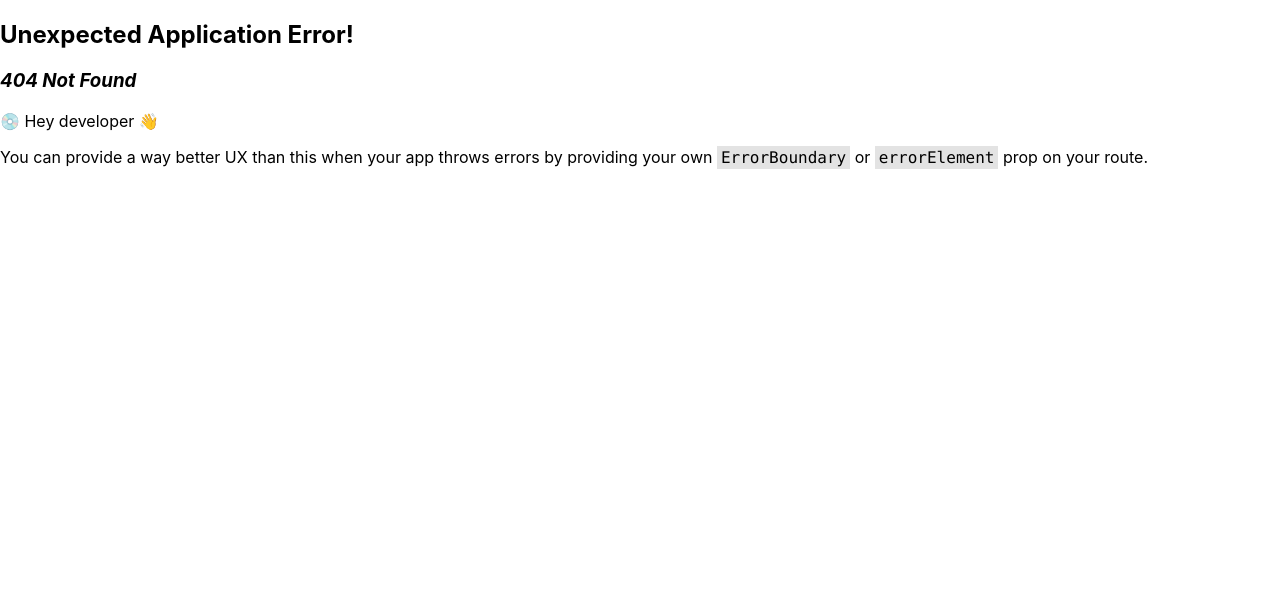
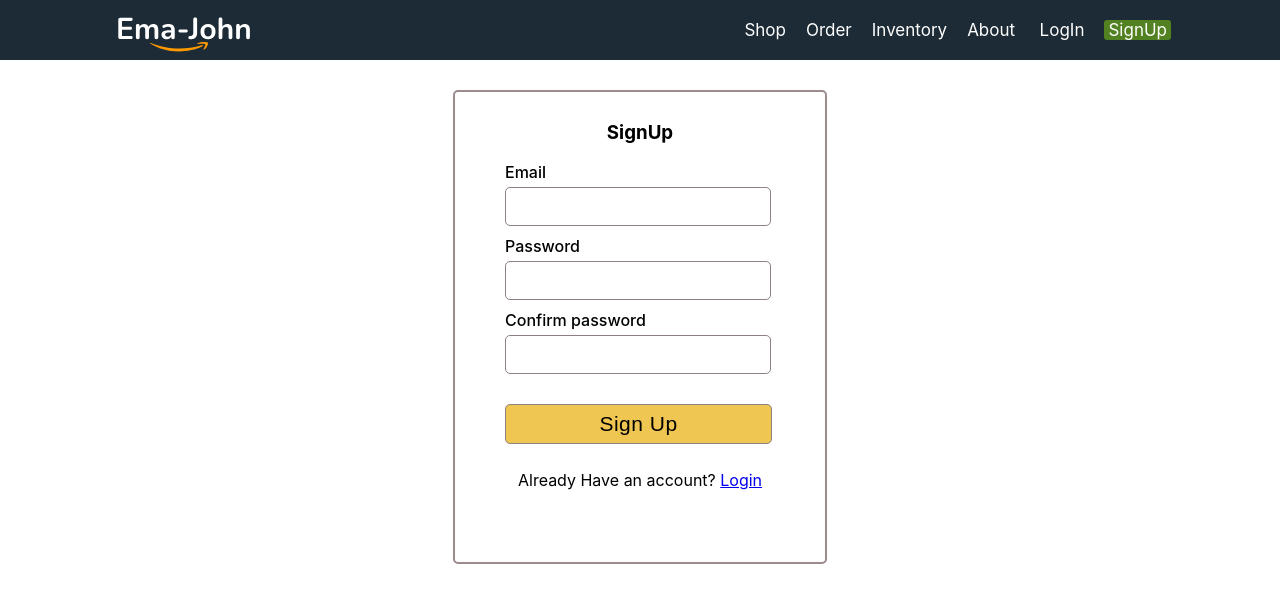
Before and after one commit to IstiakAhamedAshik/ema-john-P-react, a React (Create React App) app: page /signup in a window 1280 px wide. Before the commit this address had no page. Shown: the top 602 px of the page. Built offline with nearby package versions, Linux system fonts and the light colour scheme; no server answers.

Commit message:
firebase authentication work

```diff
--- a/package.json
+++ b/package.json
@@ -9,6 +9,7 @@
     "@testing-library/jest-dom": "^5.16.2",
     "@testing-library/react": "^12.1.4",
     "@testing-library/user-event": "^13.5.0",
+    "firebase": "^9.21.0",
     "install": "^0.13.0",
     "npm": "^9.1.2",
     "react": "^17.0.2",
--- a/src/components/Heders/Heder.css
+++ b/src/components/Heders/Heder.css
@@ -25,3 +25,15 @@
   border-radius: 3px;
   padding: 0px 4px;
 }
+.logOut-btn {
+  width: 50px;
+  height: 50px;
+  color: white;
+  background-color: red;
+  font-size: 10px;
+  font-weight: bold;
+  border: 2px solid yellowgreen;
+  border-radius: 100%;
+  margin-left: 100px;
+  cursor: pointer;
+}
--- a/src/components/Heders/Heder.js
+++ b/src/components/Heders/Heder.js
@@ -1,8 +1,10 @@
-import React from 'react'
+import React, { useContext } from 'react'
 import './Heder.css'
 import ashik from '../../images/Logo.svg'
 import { NavLink } from 'react-router-dom'
+import { AuthContext } from '../context/UserContext'
 const Heder = () => {
+  const { user, logOut } = useContext(AuthContext)
   return (
     <div className='header'>
       <img src={ashik} alt='' />
@@ -15,7 +17,18 @@ const Heder = () => {
         </NavLink>
         <NavLink to='/order'>Order</NavLink>
         <NavLink to='/inventory'>Inventory</NavLink>
-        <NavLink to='about'>About</NavLink>
+        <NavLink to='/about'>About</NavLink>
+        {user?.uid ? (
+          <button className='logOut-btn' onClick={logOut}>
+            Logout
+          </button>
+        ) : (
+          <>
+            {' '}
+            <NavLink to='/login'>LogIn</NavLink>
+            <NavLink to='/signup'>SignUp</NavLink>
+          </>
+        )}
       </nav>
     </div>
   )
--- a/src/components/about/About.js
+++ b/src/components/about/About.js
@@ -1,7 +1,14 @@
-import React from 'react'
+import { useContext } from 'react'
+import { AuthContext } from '../context/UserContext'
 
 const About = () => {
-  return <div>About your self</div>
+  const { user } = useContext(AuthContext)
+  return (
+    <div>
+      <p> About your self</p>
+      <h4>{user?.email}</h4>
+    </div>
+  )
 }
 
 export default About
--- /dev/null
+++ b/src/components/context/UserContext.js
@@ -0,0 +1,41 @@
+import React, { createContext, useEffect, useState } from 'react'
+import {
+  createUserWithEmailAndPassword,
+  getAuth,
+  onAuthStateChanged,
+  signInWithEmailAndPassword,
+  signOut,
+} from 'firebase/auth'
+import app from '../../firebase/firebase'
+
+export const AuthContext = createContext()
+
+const auth = getAuth(app)
+const UserContext = ({ children }) => {
+  const [user, setUser] = useState(null)
+
+  const createUser = (email, password) => {
+    return createUserWithEmailAndPassword(auth, email, password)
+  }
+  const signIn = (email, password) => {
+    return signInWithEmailAndPassword(auth, email, password)
+  }
+  const logOut = () => {
+    signOut(auth)
+  }
+
+  useEffect(() => {
+    const unSubscribes = onAuthStateChanged(auth, (currentUser) => {
+      console.log('current user inside the stage change', currentUser)
+      setUser(currentUser)
+    })
+    return () => unSubscribes()
+  }, [])
+
+  const authInfo = { user, createUser, signIn, logOut }
+  return (
+    <AuthContext.Provider value={authInfo}>{children}</AuthContext.Provider>
+  )
+}
+
+export default UserContext
--- /dev/null
+++ b/src/components/logIn/LogIn.js
@@ -0,0 +1,49 @@
+import React, { useContext, useState } from 'react'
+import { AuthContext } from '../context/UserContext'
+import { Link, useNavigate } from 'react-router-dom'
+import './login.css'
+
+const LogIn = () => {
+  const [error, setError] = useState(null)
+  const { signIn } = useContext(AuthContext)
+  const navigate = useNavigate()
+  const handleSubmit = (event) => {
+    event.preventDefault()
+    const form = event.target
+    const email = form.email.value
+    const password = form.password.value
+
+    if (password.length < 6) {
+      setError('password should be at least 6 charecter')
+      return
+    }
+    signIn(email, password)
+      .then((result) => {
+        const user = result.user
+        console.log(user)
+        form.reset()
+        navigate('/')
+      })
+      .catch((error) => {
+        console.log('error :', error)
+      })
+  }
+  return (
+    <div className='form-container'>
+      <h3 style={{ textAlign: 'center' }}>Login</h3>
+      <form className='form-control' onSubmit={handleSubmit}>
+        <label htmlFor='email'>Email</label>
+        <input type='email' name='email' id='' required />
+        <label htmlFor='password'>Password</label>
+        <input type='password' name='password' id='' required />
+        <input type='submit' className='loginbtn' value='Login' />
+      </form>
+      <p style={{ textAlign: 'center', textDecoration: 'none' }}>
+        New to Ema-jhon? <Link to='/signup'>Create New Account</Link>
+      </p>
+      <p style={{ color: 'red', textAlign: 'center' }}>{error}</p>
+    </div>
+  )
+}
+
+export default LogIn
--- /dev/null
+++ b/src/components/logIn/login.css
@@ -0,0 +1,36 @@
+.form-container {
+  width: 350px;
+  height: 450px;
+  margin: 30px auto;
+  border: 2px solid rgb(155, 140, 140);
+  border-radius: 5px;
+  padding: 10px;
+}
+.form-control {
+  margin-left: 40px;
+}
+.form-control label {
+  display: block;
+  font-weight: 500;
+  margin-bottom: 5px;
+}
+.form-control input {
+  width: 250px;
+  padding: 7px;
+  font-weight: 300;
+  font-size: 20px;
+  border: 1px solid rgb(141, 129, 129);
+  border-radius: 5px;
+  letter-spacing: 0.5px;
+  margin-bottom: 10px;
+}
+.form-control .loginbtn {
+  width: 267px;
+  margin-top: 20px;
+  background-color: rgb(240, 198, 82);
+  border-radius: 5px;
+  font-size: 21px;
+  font-weight: 400;
+  color: black;
+  cursor: pointer;
+}
--- /dev/null
+++ b/src/components/signUp/SignUp.js
@@ -0,0 +1,53 @@
+import React, { useContext, useState } from 'react'
+import './signup.css'
+import { Link } from 'react-router-dom'
+import { AuthContext } from '../context/UserContext'
+const SignUp = () => {
+  const [error, setError] = useState(null)
+  const { createUser } = useContext(AuthContext)
+
+  const handleSubmit = (event) => {
+    event.preventDefault()
+    const form = event.target
+    const email = form.email.value
+    const password = form.password.value
+    const confirmPass = form.confirm.value
+    if (password.length < 6) {
+      setError('password should be at least 6 charecter')
+      return
+    }
+    if (password !== confirmPass) {
+      setError('password is not matching')
+      return
+    }
+    createUser(email, password)
+      .then((result) => {
+        const user = result.user
+        console.log(user)
+        form.reset()
+      })
+      .catch((error) => {
+        console.log('error :', error)
+      })
+  }
+  return (
+    <div className='form-container'>
+      <h3 style={{ textAlign: 'center' }}>SignUp</h3>
+      <form className='form-control' onSubmit={handleSubmit}>
+        <label htmlFor='email'>Email</label>
+        <input type='email' name='email' id='' required />
+        <label htmlFor='password'>Password</label>
+        <input type='password' name='password' id='' required />
+        <label htmlFor='password'>Confirm password</label>
+        <input type='password' name='confirm' id='' />
+        <input type='submit' className='loginbtn' value='Sign Up' />
+      </form>
+      <p style={{ textAlign: 'center' }}>
+        Already Have an account? <Link to='/login'>Login</Link>
+      </p>
+      <p style={{ color: 'red', textAlign: 'center' }}>{error}</p>
+    </div>
+  )
+}
+
+export default SignUp
--- /dev/null
+++ b/src/firebase/firebase.js
@@ -0,0 +1,18 @@
+// Import the functions you need from the SDKs you need
+import { initializeApp } from 'firebase/app'
+// TODO: Add SDKs for Firebase products that you want to use
+// https://firebase.google.com/docs/web/setup#available-libraries
+
+// Your web app's Firebase configuration
+const firebaseConfig = {
+  apiKey: 'AIzaSyD78VhPHIQ68KnJtkwN6H3fYorWwVIo_Eg',
+  authDomain: 'ema-john-auth-653d2.firebaseapp.com',
+  projectId: 'ema-john-auth-653d2',
+  storageBucket: 'ema-john-auth-653d2.appspot.com',
+  messagingSenderId: '7293953724',
+  appId: '1:7293953724:web:ebea3afca13ea7009052b9',
+}
+
+// Initialize Firebase
+const app = initializeApp(firebaseConfig)
+export default app
--- a/src/index.js
+++ b/src/index.js
@@ -3,8 +3,15 @@ import ReactDOM from 'react-dom'
 import './index.css'
 import App from './App'
 import reportWebVitals from './reportWebVitals'
+import UserContext from './components/context/UserContext'
 
-ReactDOM.render(<App />, document.getElementById('root'))
+ReactDOM.render(
+  <UserContext>
+    <App />
+  </UserContext>,
+
+  document.getElementById('root')
+)
 
 // If you want to start measuring performance in your app, pass a function
 // to log results (for example: reportWebVitals(console.log))
```
Also changed, not shown: src/App.js (+10 -0 lines), src/components/signUp/signup.css (added), 1 other file (tests, documents, lock files or other folders).
